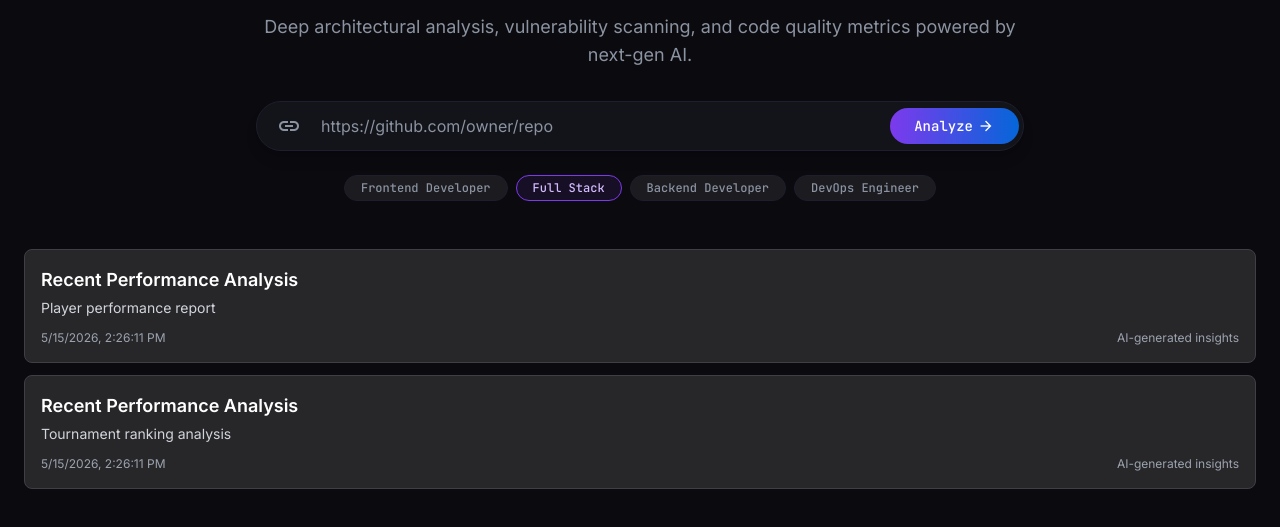
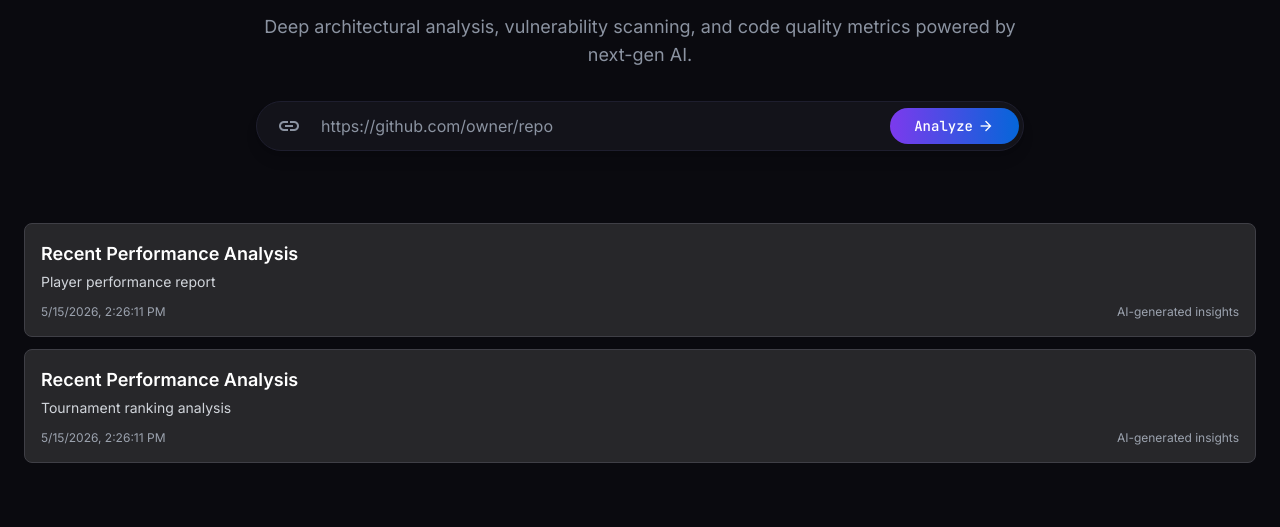
Before and after one commit to Souvagya06/Dev-Lens, a website: page frontend/pages/home.html in a window 1280 px wide. Shown: the part 243-770 px from the top of the page. Drawn offline with nearby package versions, Linux system fonts and the light colour scheme.

Commit message:
remove filters of home page

```diff
--- a/frontend/pages/home.html
+++ b/frontend/pages/home.html
@@ -59,12 +59,6 @@ body{background-color:#0a0a0f;}
         <span class="material-symbols-outlined" style="font-size:18px;">arrow_forward</span>
       </button>
     </div>
-    <div class="flex flex-wrap justify-center gap-sm">
-      <button class="px-md py-xs rounded-full border border-border bg-surface-container-low text-text-secondary font-label-sm text-label-sm hover:bg-surface-container-high transition-colors">Frontend Developer</button>
-      <button class="px-md py-xs rounded-full border border-primary-container bg-primary-container/10 text-primary font-label-sm text-label-sm">Full Stack</button>
-      <button class="px-md py-xs rounded-full border border-border bg-surface-container-low text-text-secondary font-label-sm text-label-sm hover:bg-surface-container-high transition-colors">Backend Developer</button>
-      <button class="px-md py-xs rounded-full border border-border bg-surface-container-low text-text-secondary font-label-sm text-label-sm hover:bg-surface-container-high transition-colors">DevOps Engineer</button>
-    </div>
   </section>
 
   <!-- Recent Analyses -->
```
